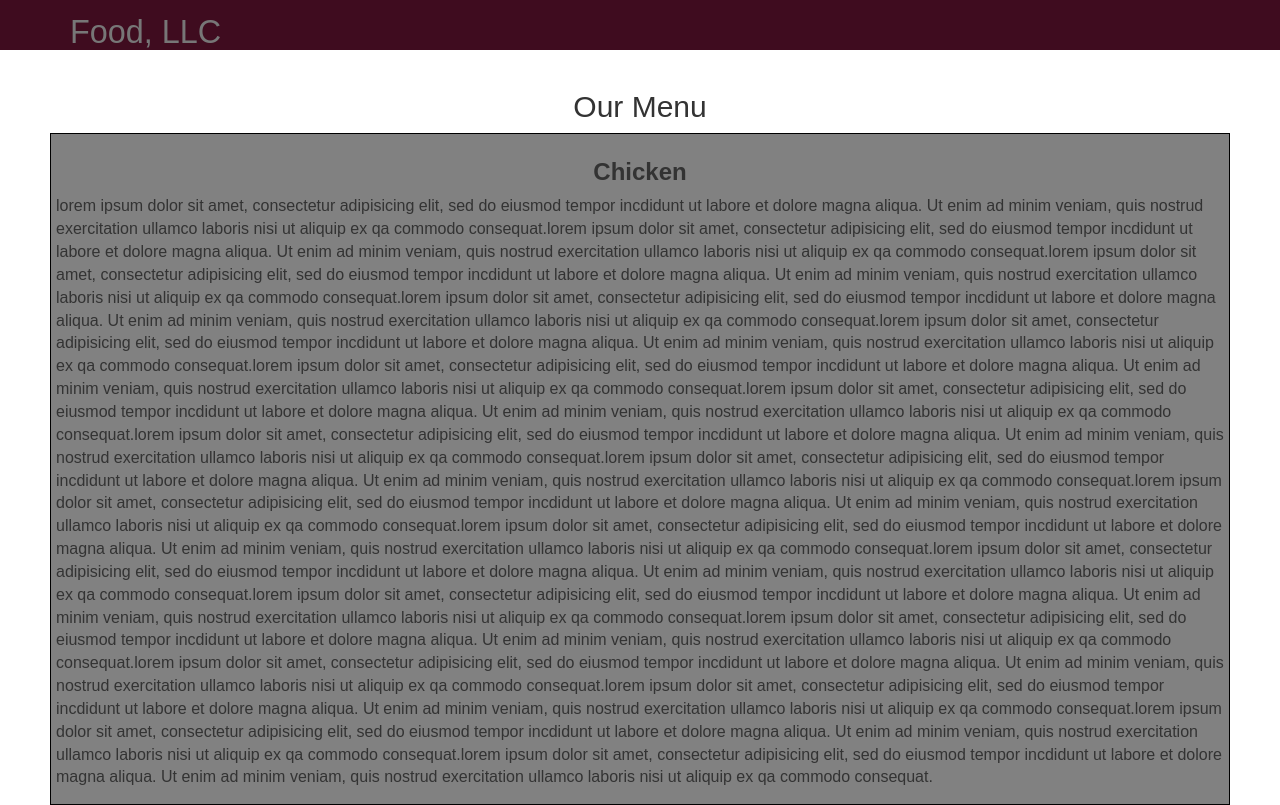
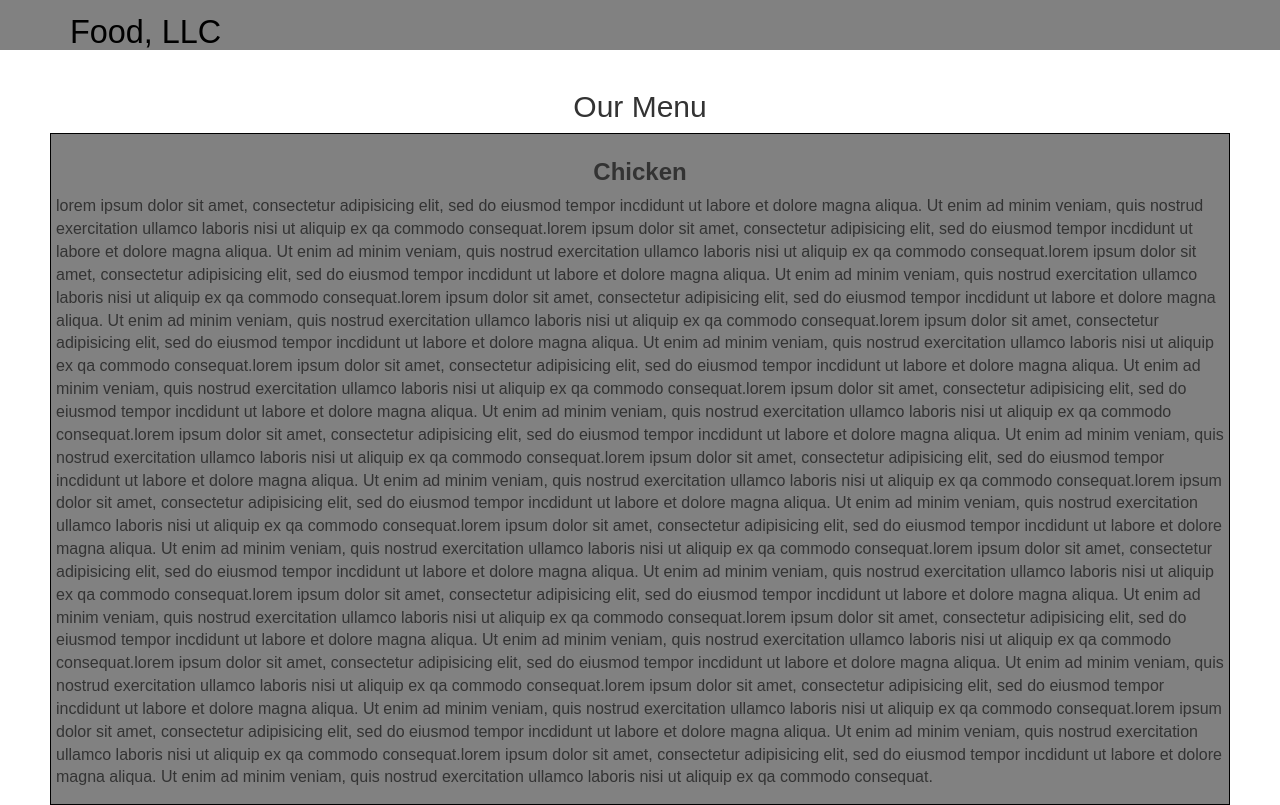
Before and after one commit to MyoThuKha/coursera-test, a plain HTML site: page module3_solution/index.html in a window 1280 px wide. Drawn offline with Linux system fonts and the light colour scheme.

Commit message:
This is module 3 assignment.

```diff
--- a/module3_solution/css/style.css
+++ b/module3_solution/css/style.css
@@ -3,12 +3,13 @@ body{
 	font-family: arial, san-serif ,Helvetica;
 }
 /**Header**/
-#header-nav{background-color: #3f0c1f;
+#header-nav{background-color: #818181;
 	border-radius: 0;
 	border: 0;
 }
 
 	.navbar-brand h1{
+		color: #000000;
 		margin-top: 0;
 		margin-bottom: 0;
 		font-size: 1.8em;
```
